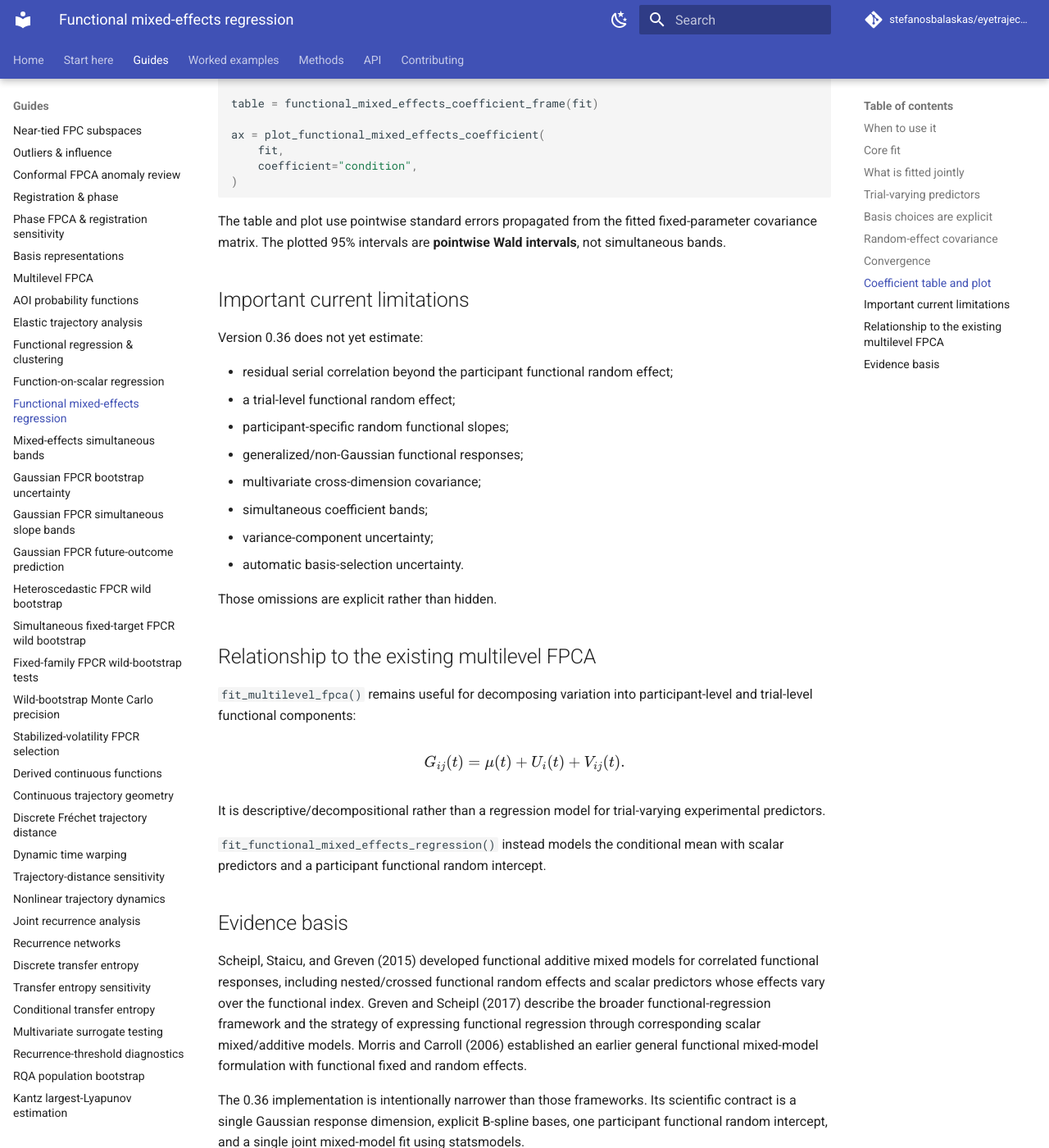
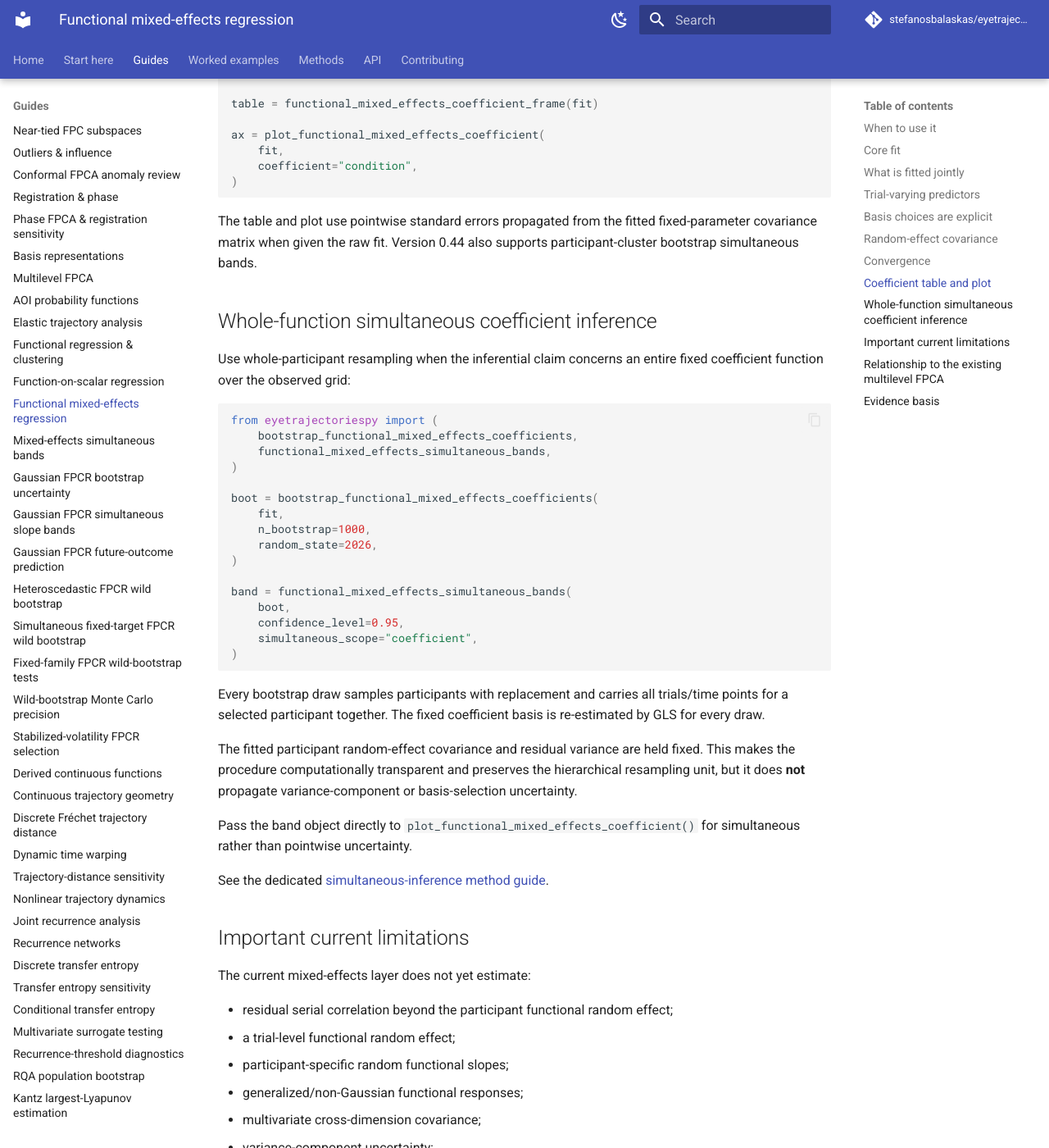
Before and after one commit to stefanosbalaskas/eyetrajectoriespy, an MkDocs documentation site: the page built from docs/guides/functional-mixed-effects.md, in a window 1280 px wide and 1400 px high, scrolled down 3153 px. Shown: the whole window at 82% size. Built offline with MkDocs 1.6.1 and Material for MkDocs 9.7.7, drawn with Linux system fonts in a browser that asks for light colours; comment, search, counter and statistics services are not loaded.

Commit message:
Extend mixed-effects guide with simultaneous inference

```diff
--- a/docs/guides/functional-mixed-effects.md
+++ b/docs/guides/functional-mixed-effects.md
@@ -162,19 +162,58 @@ ax = plot_functional_mixed_effects_coefficient(
 ~~~
 
 The table and plot use pointwise standard errors propagated from the fitted
-fixed-parameter covariance matrix. The plotted 95% intervals are **pointwise
-Wald intervals**, not simultaneous bands.
+fixed-parameter covariance matrix when given the raw fit. Version 0.44 also
+supports participant-cluster bootstrap simultaneous bands.
+
+## Whole-function simultaneous coefficient inference
+
+Use whole-participant resampling when the inferential claim concerns an entire
+fixed coefficient function over the observed grid:
+
+~~~python
+from eyetrajectoriespy import (
+    bootstrap_functional_mixed_effects_coefficients,
+    functional_mixed_effects_simultaneous_bands,
+)
+
+boot = bootstrap_functional_mixed_effects_coefficients(
+    fit,
+    n_bootstrap=1000,
+    random_state=2026,
+)
+
+band = functional_mixed_effects_simultaneous_bands(
+    boot,
+    confidence_level=0.95,
+    simultaneous_scope="coefficient",
+)
+~~~
+
+Every bootstrap draw samples participants with replacement and carries all
+trials/time points for a selected participant together. The fixed coefficient
+basis is re-estimated by GLS for every draw.
+
+The fitted participant random-effect covariance and residual variance are held
+fixed. This makes the procedure computationally transparent and preserves the
+hierarchical resampling unit, but it does **not** propagate variance-component
+or basis-selection uncertainty.
+
+Pass the band object directly to
+`plot_functional_mixed_effects_coefficient()` for simultaneous rather than
+pointwise uncertainty.
+
+See the dedicated
+[simultaneous-inference method guide](../methods/functional-mixed-effects-simultaneous-bands.md).
 
 ## Important current limitations
 
-Version 0.36 does not yet estimate:
+The current mixed-effects layer does not yet estimate:
 
 - residual serial correlation beyond the participant functional random effect;
 - a trial-level functional random effect;
 - participant-specific random functional slopes;
 - generalized/non-Gaussian functional responses;
 - multivariate cross-dimension covariance;
-- simultaneous coefficient bands;
 - variance-component uncertainty;
 - automatic basis-selection uncertainty.
 
```
